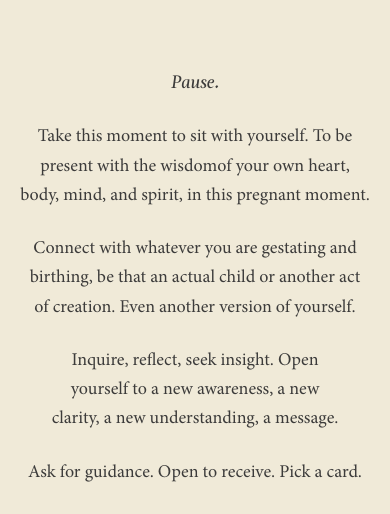
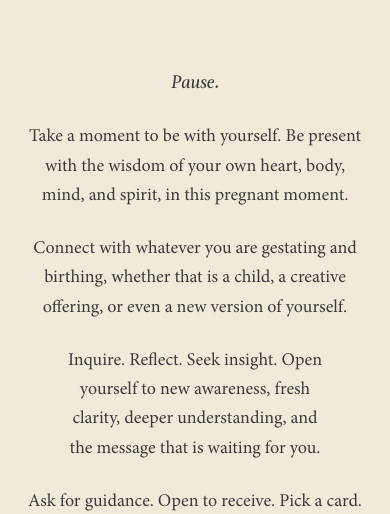
Before and after one commit to demoli41/tarot-app, a Next.js app: page / in a window 390 px wide. Shown: the part 143-657 px from the top of the page. Built offline with nearby package versions, Linux system fonts and the light colour scheme.

Commit message:
Minor changes for padings and taro fan animation on mobile devices

```diff
--- a/src/app/page.tsx
+++ b/src/app/page.tsx
@@ -17,24 +17,25 @@ export default function Home() {
           <div className="space-y-6 text-balance font-body text-lg md:text-xl leading-relaxed text-primary/90 mt-8 relative z-20">
             <p>
               <span className="font-heading block mb-6 md:mb-6">Pause.</span>
-              Take this moment to sit with yourself. To be present with the wisdom
-              <br className="hidden md:inline" />
-              of your own heart, body, mind, and spirit, in this pregnant moment.
+              Take a moment to be with yourself.
+              <br className="hidden md:inline" /> Be present with the wisdom of your own heart, body, mind, and
+              <br className="hidden md:inline" /> spirit, in this pregnant moment.
             </p>
 
             <p>
-              Connect with whatever you are gestating and birthing, be that an actual
-              <br className="hidden md:inline" /> child or another act of creation. Even another version of yourself.
+              Connect with whatever you are gestating and birthing, whether that
+              <br className="hidden md:inline" /> is a child, a creative offering, or even a new version of yourself.
             </p>
 
             <p>
-              Inquire, reflect, seek insight.
-              <br className="hidden md:inline" /> Open yourself to a new awareness, a new clarity,
-              <br className="hidden md:inline" /> a new understanding, a message.
+              Inquire. Reflect. Seek insight.
+              <br className="hidden md:inline" /> Open yourself to new awareness, fresh clarity, deeper
+              <br className="hidden md:inline" /> understanding, and the message that is waiting for you.
             </p>
 
             <p>
-              Ask for guidance. Open to receive.
+              Ask for guidance.
+              Open to receive.
               Pick a card.
             </p>
           </div>
--- a/src/components/Card.Modal.tsx
+++ b/src/components/Card.Modal.tsx
@@ -72,15 +72,15 @@ export default function CardModal({ isOpen, onClose, card }: CardModalProps) {
                 <div className="w-full md:max-h-full md:overflow-y-auto flex flex-col">
 
                   {/* Header */}
-                  <div className="p-8 md:p-8 pb-4 md:pb-4 text-center">
+                  <div className="p-8 md:p-8 pb-2 md:pb-4 text-center">
                     <h2 className="font-heading-medium text-3xl md:text-4xl text-secondary">
                       {card.title}
                     </h2>
                   </div>
 
                   {/* Text Content */}
-                  <div className="px-6 md:px-12 py-2">
-                    <div className="space-y-8 md:space-y-6 font-body text-lg text-primary/80 leading-relaxed">
+                  <div className="px-6 md:px-12">
+                    <div className="space-y-6 md:space-y-6 font-body text-lg text-primary/80 leading-relaxed">
 
                       <div className="w-full h-px bg-primary/20 my-6 md:my-4" />
 
@@ -97,7 +97,7 @@ export default function CardModal({ isOpen, onClose, card }: CardModalProps) {
                         <h3 className="font-body text-secondary text-sm uppercase tracking-widest mb-2 text-center">
                           Wisdom of Birth Support
                         </h3>
-                        <p className="italic text-xl text-center">{card.wisdomOfBirthSupport}</p>
+                        <p className="italic text-center">{card.wisdomOfBirthSupport}</p>
                       </div>
                     </div>
                   </div>
--- a/src/components/TarotFan.tsx
+++ b/src/components/TarotFan.tsx
@@ -100,6 +100,11 @@ export default function TarotFan() {
                   scale: 1.05,
                   transition: { type: "spring", stiffness: 400, damping: 40 },
                 }}
+                whileTap={{
+                  y: deviceType === 'mobile' ? -25 : -15,
+                  scale: 1.05,
+                  transition: { type: "spring", stiffness: 400, damping: 40 },
+                }}
                 initial={{ rotate: 0, opacity: 0, y: config.radius }}
                 animate={{ rotate: rotate, opacity: 1, y: 0 }}
                 transition={{
```
